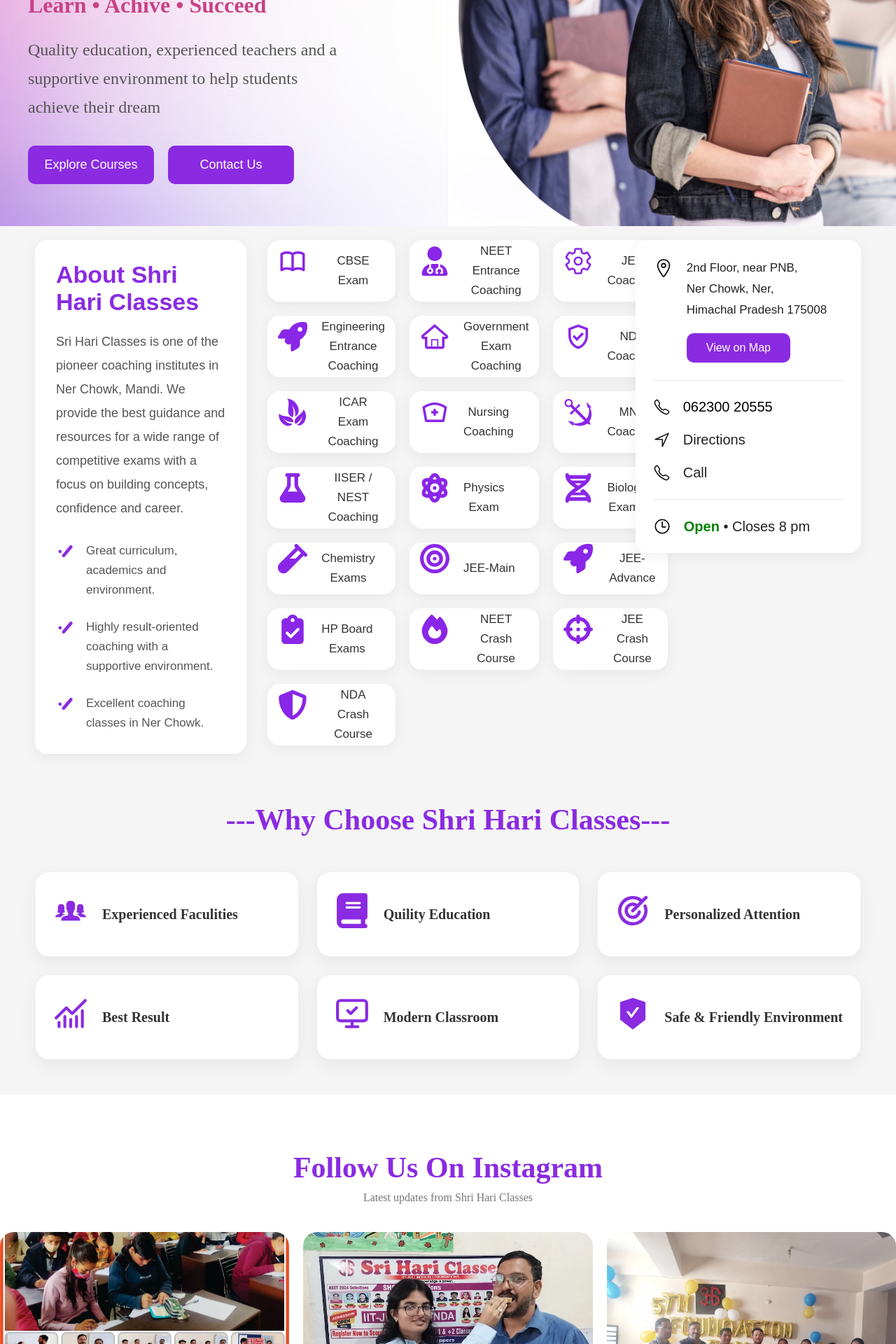
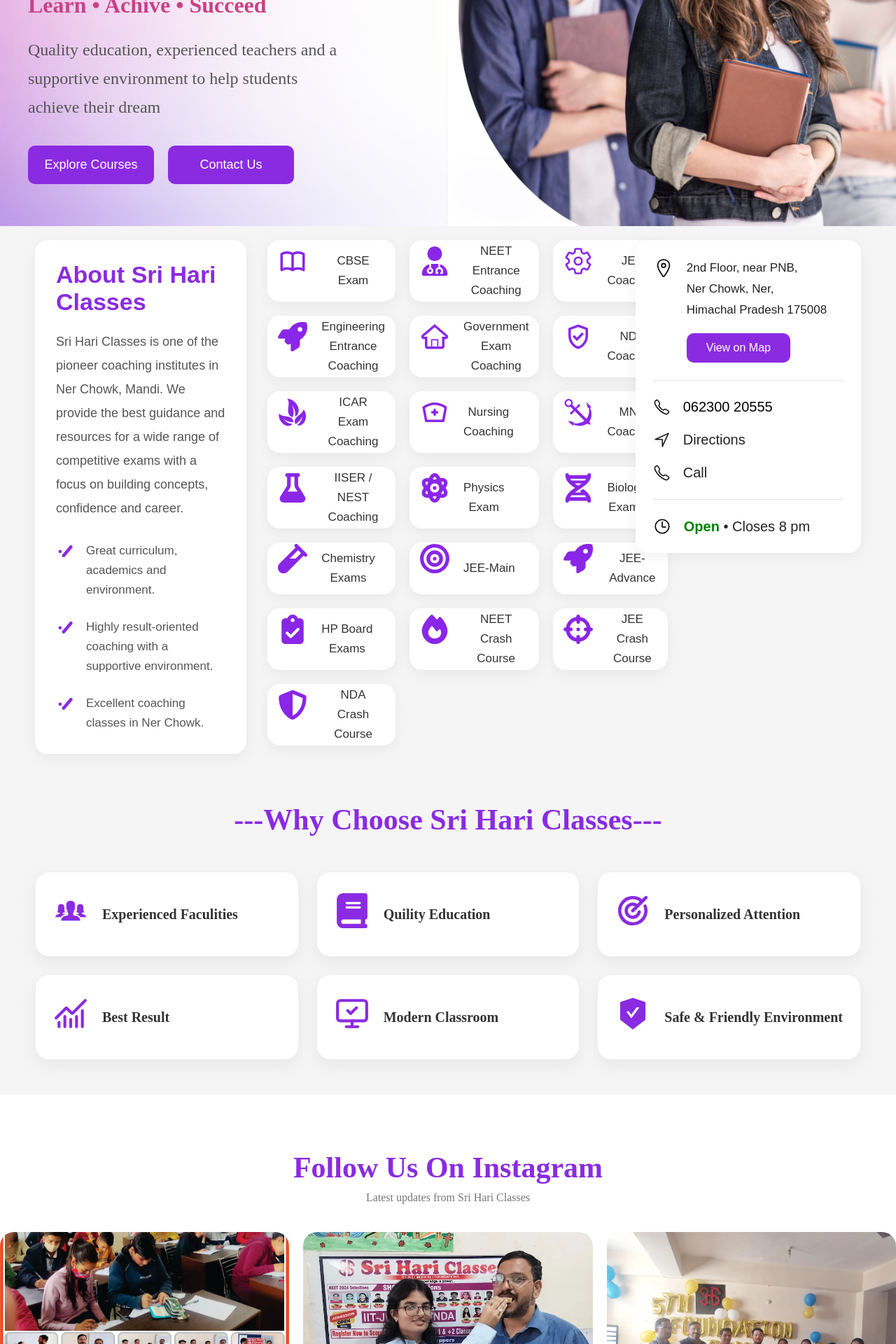
Before and after one commit to anchalkawal522-creator/shri-hari-classes-Nerchowk, a React (Vite) app: page / in a window 1280 px wide. Shown: the part 382-2302 px from the top of the page at 70% size. Built offline with nearby package versions, Linux system fonts and the light colour scheme.

Commit message:
add google  meta tag

```diff
--- a/src/components/COURSES/courses.jsx
+++ b/src/components/COURSES/courses.jsx
@@ -71,7 +71,7 @@
 
             <div className="heading-about">
 
-              <h1>About Shri Hari Classes</h1>
+              <h1>About Sri Hari Classes</h1>
 
               <p>
                 Sri Hari Classes is one of the pioneer coaching institutes
--- a/src/components/INSTA/Instagram.jsx
+++ b/src/components/INSTA/Instagram.jsx
@@ -21,7 +21,7 @@
 
       <div className="heading-instagram">
         <h1>Follow Us On Instagram</h1>
-        <p>Latest updates from Shri Hari Classes</p>
+        <p>Latest updates from Sri Hari Classes</p>
       </div>
 
       <div className="instagram-grid">
--- a/src/components/TOPWHY/whyustop.jsx
+++ b/src/components/TOPWHY/whyustop.jsx
@@ -10,7 +10,7 @@
     <div className='why-us'>
       <div className="container">
         <div className="heading">
-                  <h1>---why choose shri hari classes---</h1>
+                  <h1>---why choose sri hari classes---</h1>
 
         </div>
          <div className="bottom-hero">
--- a/src/pages/About/About.jsx
+++ b/src/pages/About/About.jsx
@@ -12,7 +12,7 @@
         <h1>Shaping Futures Through Quality Education</h1>
 
         <p>
-          Shri Hari Classes is committed to providing quality education,
+          Sri Hari Classes is committed to providing quality education,
           experienced guidance and a positive learning environment that
           helps students achieve excellence in academics and competitive exams.
         </p>
```
